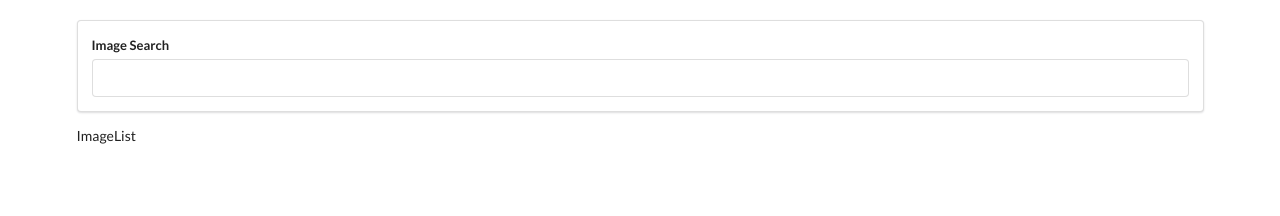
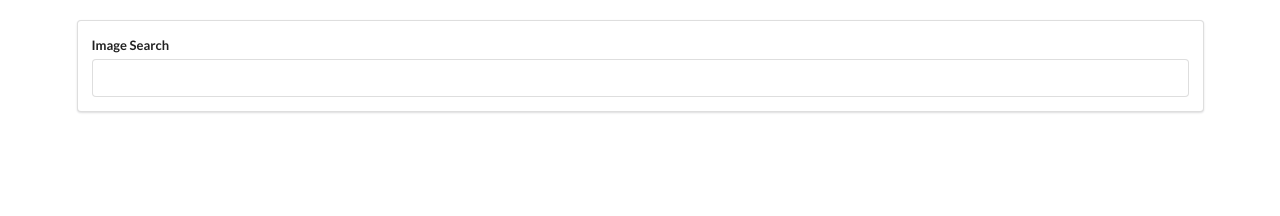
Before and after one commit to ClaytonDewey/pics, a React (Create React App) app: page / in a window 1280 px wide. Shown: the top 216 px of the page. Built offline with nearby package versions, Linux system fonts and the light colour scheme.

Commit message:
Map through image array

```diff
--- a/src/components/ImageList.js
+++ b/src/components/ImageList.js
@@ -1,8 +1,10 @@
 import React from "react";
 
-const ImageList = ({ images }) => {
-    console.log(images);
-    return <div>ImageList</div>;
+const ImageList = (props) => {
+    const images = props.images.map(({ description, id, urls }) => {
+        return <img alt={description} key={id} src={urls.regular} />;
+    });
+    return <div>{images}</div>;
 };
 
 export default ImageList;
```
